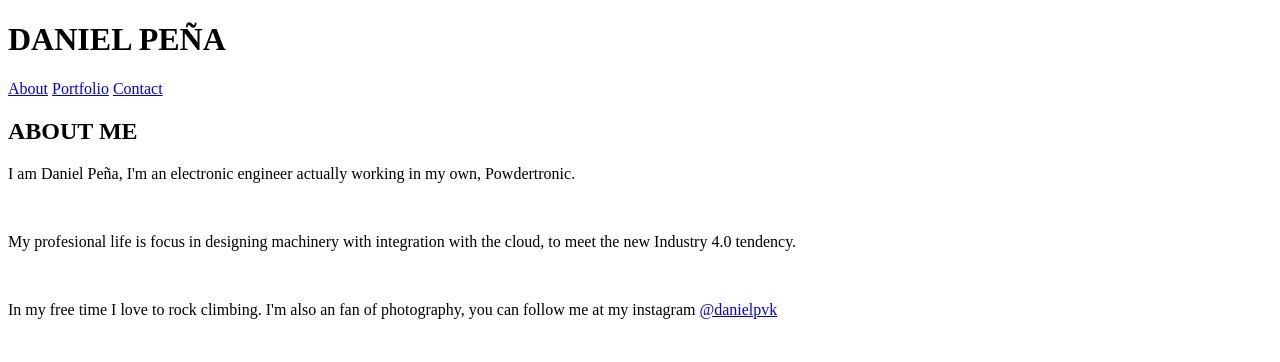
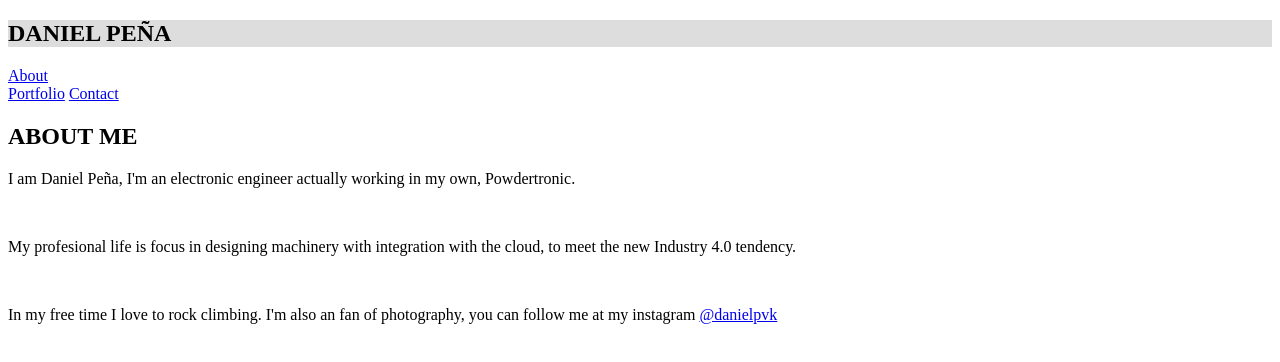
Before and after one commit to danielpvk/Basic-Portfolio, a plain HTML site: page index.html in a window 1280 px wide. Drawn offline with Linux system fonts and the light colour scheme.

Commit message:
primer prueba con css

```diff
--- a/assets/css/style.css
+++ b/assets/css/style.css
@@ -0,0 +1,8 @@
+.head{
+    width: 80%;
+}
+
+
+.titulo{
+    background-color:#dddddd;
+}
--- a/index.html
+++ b/index.html
@@ -4,13 +4,17 @@
     <meta charset="UTF-8">
 
         <title>Portfolio</title>
+      <!-- CSS Reference -->
+         <link rel="stylesheet" href="assets/css/style.css">
 
     </head>
     <body>
-        <h1>DANIEL PEÑA</h1>
-        <a href="index.html">About</a>
-        <a href="portfolio.html">Portfolio</a>
-        <a href="contact.html">Contact</a>
+        <div class"head">
+            <section class="titulo"><h1>DANIEL PEÑA</h1></section>
+            <section><a href="index.html">About</a></section>
+             <a href="portfolio.html">Portfolio</a>
+              <a href="contact.html">Contact</a>
+        </div>
         <h2>ABOUT ME</h2>
 
         <P>I am Daniel Peña, I'm an electronic engineer actually working in my own, Powdertronic.</P>
```
